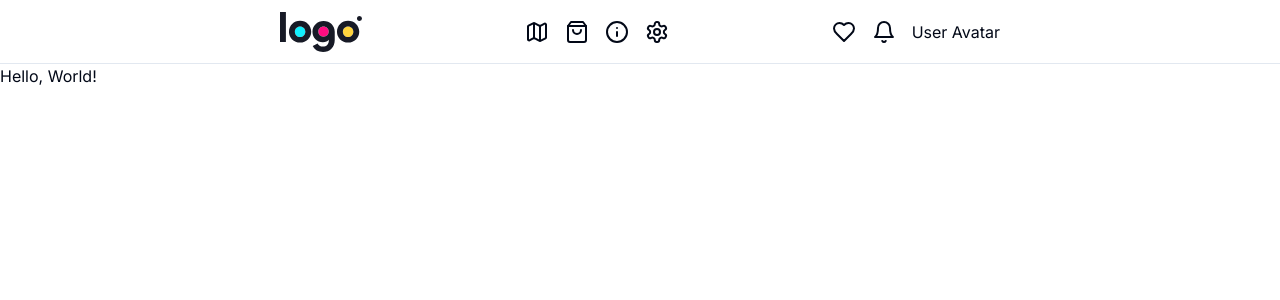
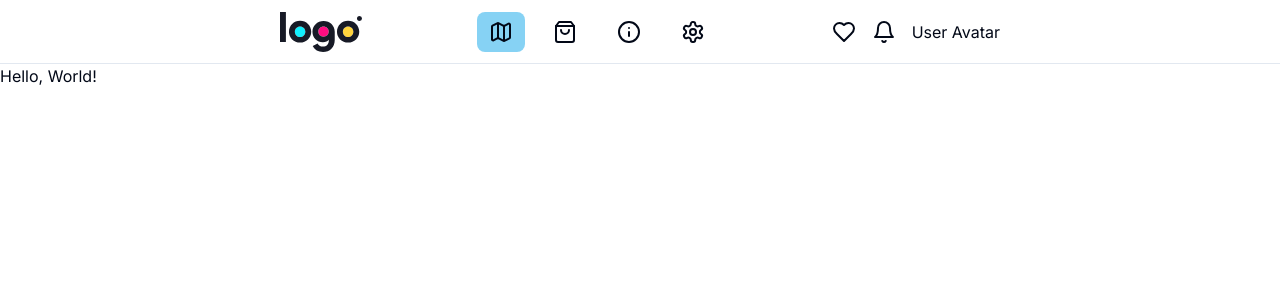
Before and after one commit to Michael-Hutchinson/tailwind-workshop, a Next.js app: page / in a window 1280 px wide. Shown: the top 300 px of the page. Built offline with nearby package versions, Linux system fonts and the light colour scheme.

Commit message:
feat: Add NavButton component to Header Navigation

```diff
--- /dev/null
+++ b/components/Header/NavButton/NavButton.tsx
@@ -0,0 +1,17 @@
+import { cn } from '@/lib/utils';
+import { LucideIcon } from 'lucide-react';
+
+interface NavButtonProps {
+  active?: boolean;
+  icon: LucideIcon;
+}
+
+const NavButton = ({ active, icon: Icon }: NavButtonProps) => {
+  return (
+    <button className={cn('p-2 px-3 rounded-lg', active && 'bg-sky-500/50')}>
+      <Icon className='text-netural-800' />
+    </button>
+  );
+};
+
+export default NavButton;
--- a/components/Header/Navigation/Navigation.tsx
+++ b/components/Header/Navigation/Navigation.tsx
@@ -1,12 +1,13 @@
-import { Info, Map, Settings, ShoppingBag } from 'lucide-react';
+import NavButton from '../NavButton/NavButton';
+import { Map, ShoppingBag, Info, Settings } from 'lucide-react';
 
 const Navigation = () => {
   return (
     <div className='flex gap-x-4'>
-      <Map />
-      <ShoppingBag />
-      <Info />
-      <Settings />
+      <NavButton active icon={Map} />
+      <NavButton icon={ShoppingBag} />
+      <NavButton icon={Info} />
+      <NavButton icon={Settings} />
     </div>
   );
 };
```
